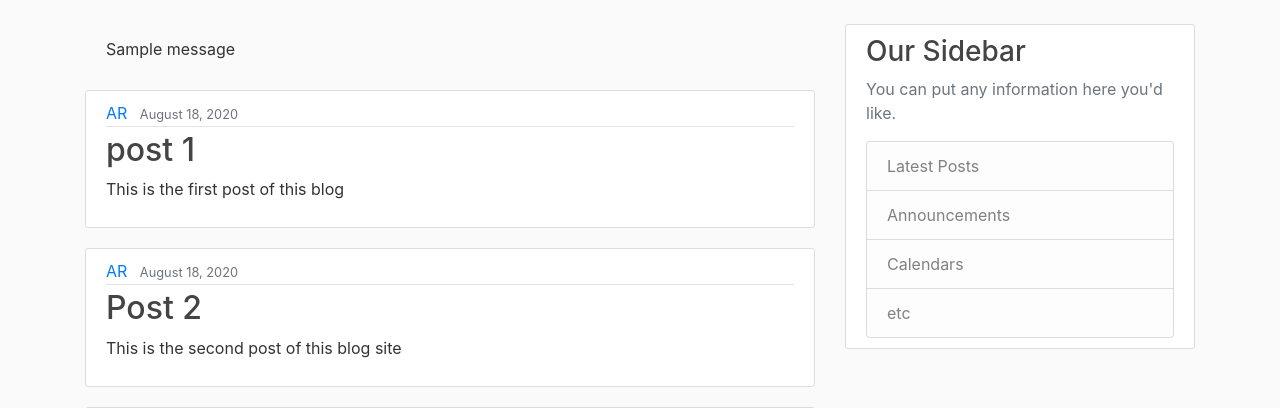
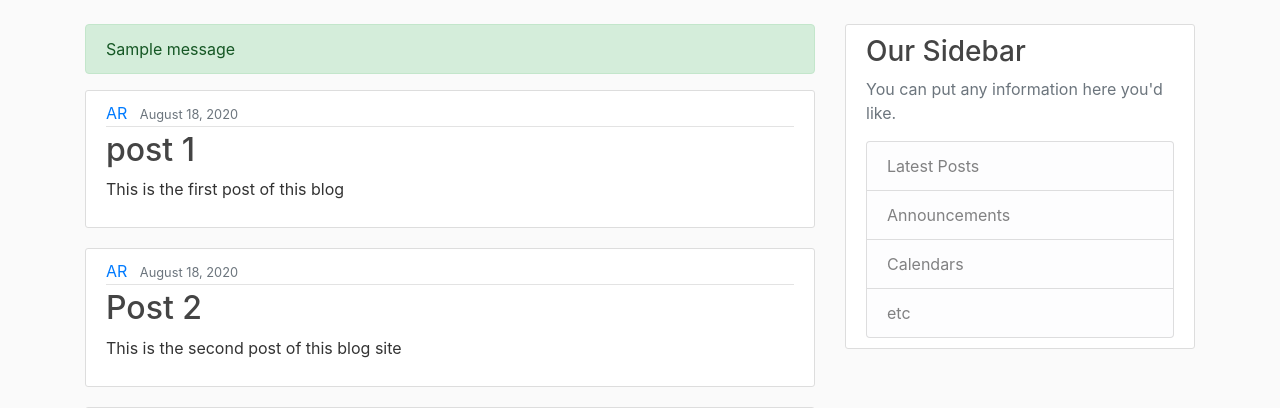
Before and after one commit to Abdur-Razzak-Rouzex/Django-blog-website, a Django app: page / in a window 1280 px wide. Shown: the part 56-464 px from the top of the page. Run offline with Django 3.2, Linux system fonts and the light colour scheme; data comes from the database, SQL or seed files in the repository; both versions use the stored data as it was after the commit; one stand-in notice (Sample message) is shown; some libraries are stand-ins or nearby versions.

Commit message:
alert message edited in the base.html file

```diff
--- a/blog/templates/blog/base.html
+++ b/blog/templates/blog/base.html
@@ -48,7 +48,7 @@
     <div class="col-md-8">
     {% if messages %}
         {% for message in messages %}
-            <div class="alert alert-{{ message.tag }}">
+            <div class="alert alert-success">
                 {{ message }}
             </div>
         {% endfor %}
```
Also changed, not shown: db.sqlite3.
